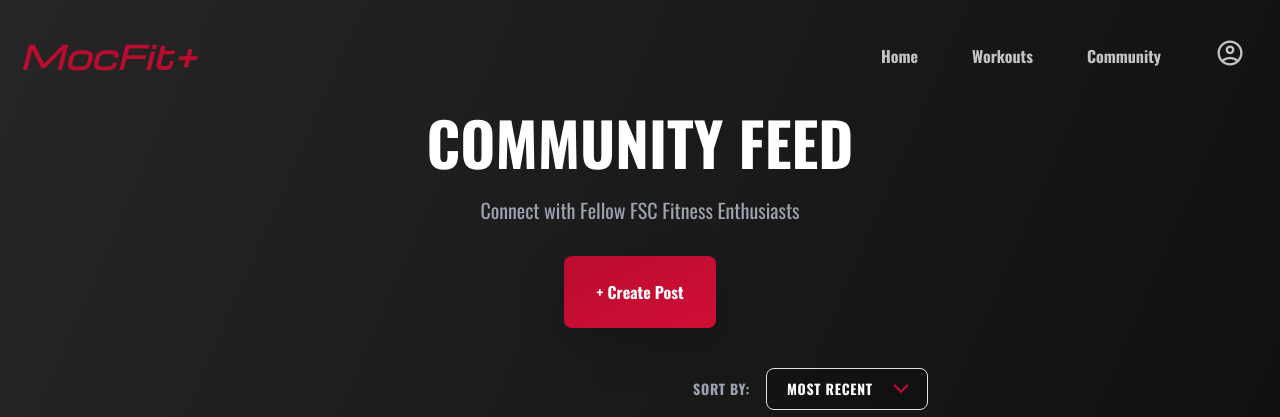
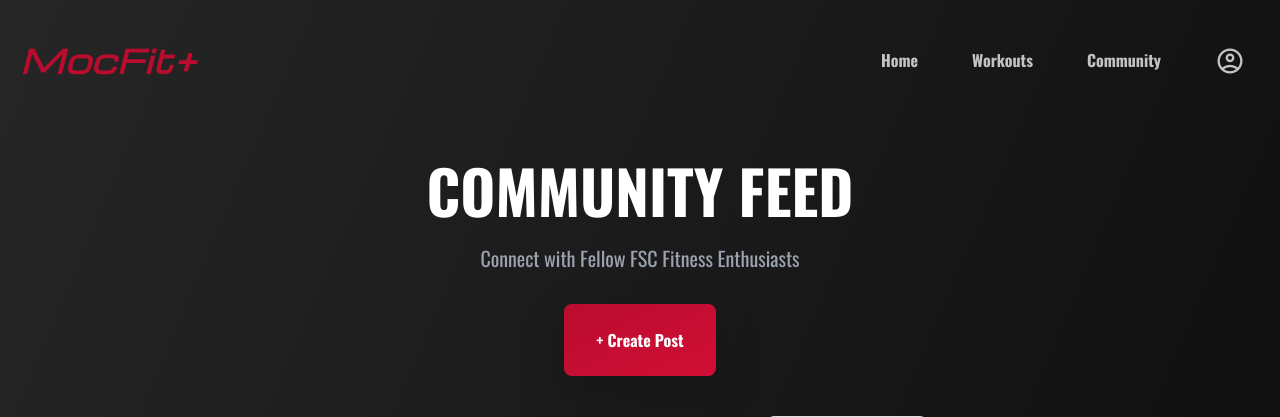
Before and after one commit to abigail-thomas/mocfit, a Django app: page /community/ in a window 1280 px wide. Shown: the top 417 px of the page. Run offline with Django 5.2, Linux system fonts and the light colour scheme; a user stored in the database is signed in; data comes from the database, SQL or seed files in the repository; parts of the project's set-up code (start-up, migrations or seed data) failed here and were passed over; some libraries are stand-ins or nearby versions; some web fonts are replaced.

Commit message:
fix nav bar

```diff
--- a/accounts/templates/accounts/dashboard.html
+++ b/accounts/templates/accounts/dashboard.html
@@ -23,7 +23,7 @@
 
 <!-- Hero Section -->
 <section class="text-center pt-24 px-6">
-    <h1 class="text-3xl md:text-3xl font-extrabold uppercase mb-4">Welcome, {{ user.username }}!</h1>
+    <h1 class="pt-5 text-3xl md:text-3xl font-extrabold uppercase mb-4">Welcome, {{ user.username }}!</h1>
     <p class="text-gray-400 text-lg md:text-xl mb-8">Manage your profile, track your progress, and explore the community.</p>
 </section>
 
--- a/achievements/templates/achievements/my_achievements.html
+++ b/achievements/templates/achievements/my_achievements.html
@@ -18,7 +18,7 @@
 <body class="bg-gradient-to-br from-neutral-800 to-black text-white overflow-x-hidden">
         {% include 'includes/navbar.html' %}
     <section class="flex flex-col justify-center items-center text-center py-24 px-6 pt-32">
-        <h1 class="text-5xl md:text-6xl font-extrabold uppercase mb-4">Your Achievements</h1>
+        <h1 class="pt-5 text-5xl md:text-6xl font-extrabold uppercase mb-4">Your Achievements</h1>
         <p class="text-gray-400 text-lg md:text-xl mb-10 max-w-2xl">
             Track your progress and celebrate your milestones
         </p>
--- a/community_page/templates/community_page/index.html
+++ b/community_page/templates/community_page/index.html
@@ -34,7 +34,7 @@
 <!-- the community feed section -->
 <section class="relative text-center pt-28 pb-10 px-6">
   <div class="max-w-3xl mx-auto">
-    <h1 class="text-5xl md:text-6xl font-extrabold uppercase mb-4">Community Feed</h1>
+    <h1 class="pt-5 text-5xl md:text-6xl font-extrabold uppercase mb-4">Community Feed</h1>
     <p class="text-gray-400 text-lg md:text-xl mb-8">
       Connect with Fellow FSC Fitness Enthusiasts
     </p>
--- a/templates/includes/navbar.html
+++ b/templates/includes/navbar.html
@@ -25,7 +25,7 @@
 
                 {% if user.is_authenticated %}
                 <a href="/accounts/dashboard">
-                    <li class="material-symbols-outlined">account_circle</li>
+                    <li class="material-symbols-outlined pt-2">account_circle</li>
                 </a>
                 {% else %}
                 <li><a href="/accounts/">Login</a></li>
```
